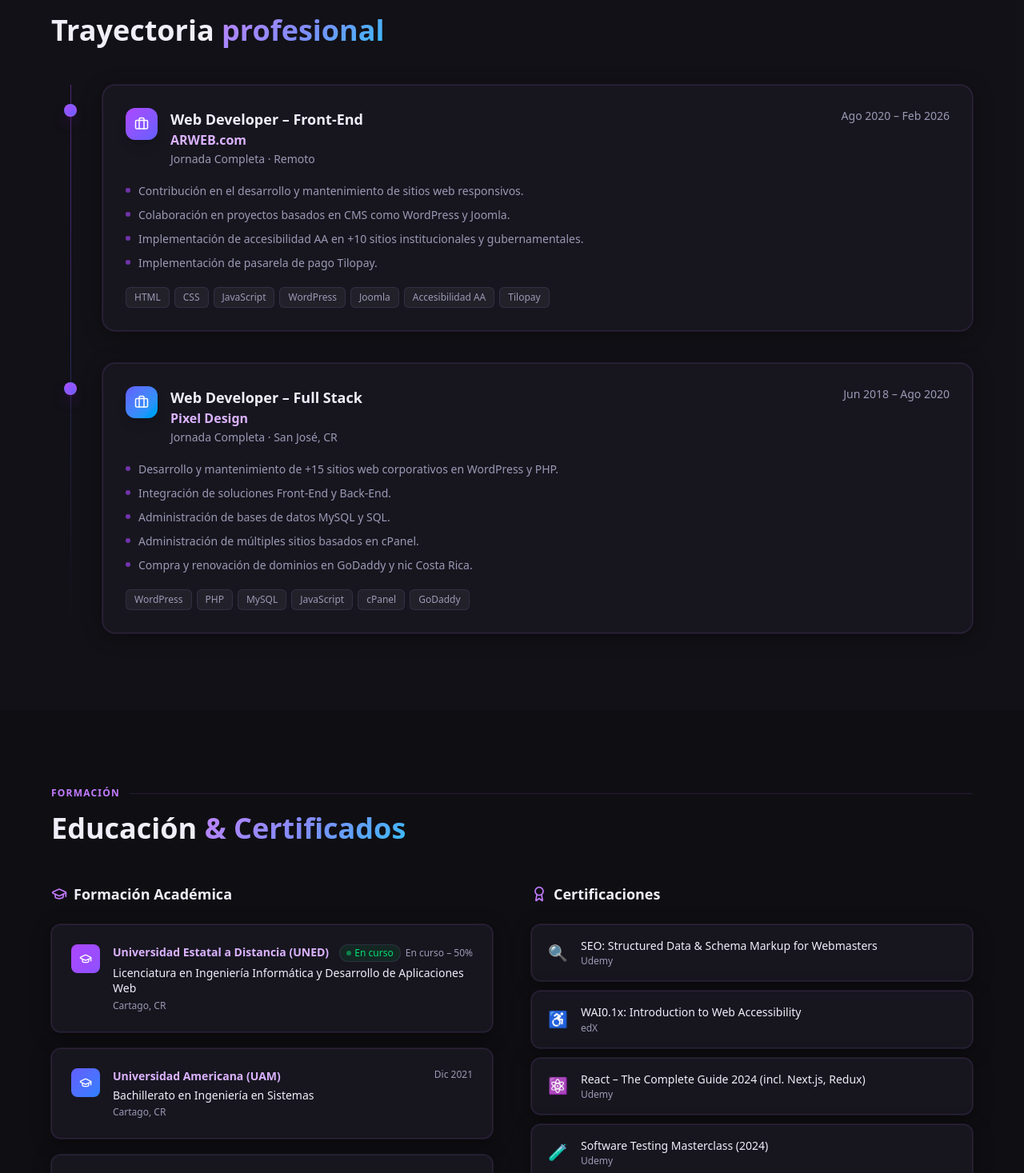
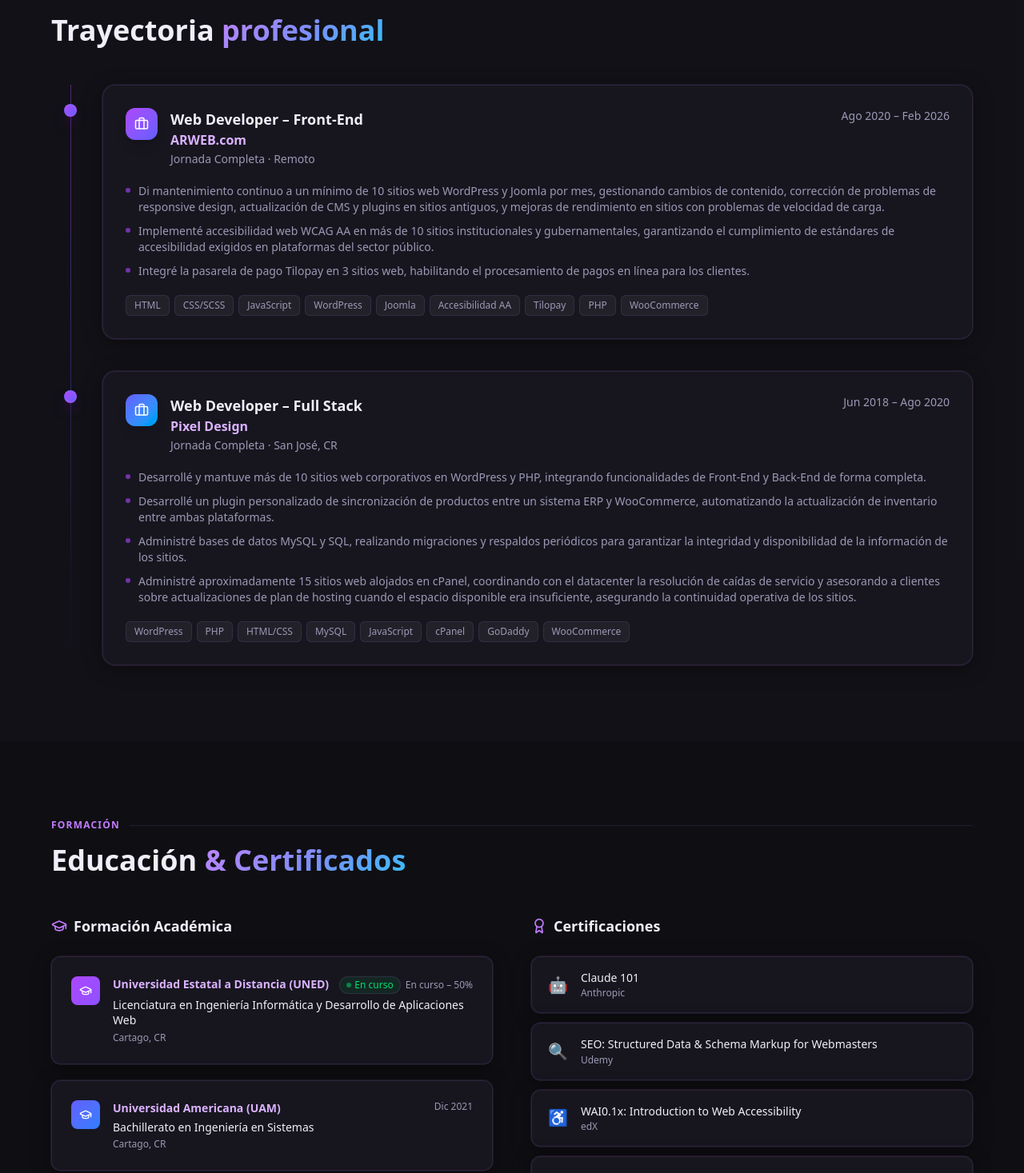
Before and after one commit to abifonseca15-rgb/portafolio, a React (Vite) app: page / in a window 1280 px wide. Shown: the part 1840-3307 px from the top of the page at 80% size. Built offline with nearby package versions, Linux system fonts and the light colour scheme.

Commit message:
Update education, experience and Vite config

```diff
--- a/components/Education.jsx
+++ b/components/Education.jsx
@@ -1,6 +1,10 @@
 import React from 'react'
 
-import { GraduationCap, Award } from "lucide-react";
+import {
+  GraduationCap,
+  Award,
+  Bot,
+} from "lucide-react";
 
 const education = [
   {
@@ -33,6 +37,11 @@ const education = [
 ];
 
 const certificates = [
+  {
+    title: "Claude 101",
+    issuer: "Anthropic",
+    icon: "🤖",
+  },
   {
     title: "SEO: Structured Data & Schema Markup for Webmasters",
     issuer: "Udemy",
@@ -133,18 +142,28 @@ export default function Education() {
               Certificaciones
             </h3>
             <div className="flex flex-col gap-3">
-              {certificates.map((cert, i) => (
+              {certificates.map((cert, i) => {
+                const Icon = cert.icon;
+
+                return (
                   <div
                     key={i}
                     className="flex items-center gap-4 rounded-xl bg-[#17161f] border border-purple-500/10 px-5 py-4 glow-card group"
                   >
+                    {typeof Icon === "function" ? (
+                      <span className="shrink-0 flex items-center justify-center w-6 h-6 text-purple-300">
+                        <Icon size={18} />
+                      </span>
+                    ) : (
                       <span className="text-xl shrink-0">{cert.icon}</span>
+                    )}
                     <div className="flex-1 min-w-0">
                       <p className="text-sm text-[#f0eef8] leading-snug truncate">{cert.title}</p>
                       <p className="text-xs text-[#9b99b4] mt-0.5">{cert.issuer}</p>
                     </div>
                   </div>
-              ))}
+                );
+              })}
             </div>
           </div>
         </div>
--- a/components/Experience.jsx
+++ b/components/Experience.jsx
@@ -10,12 +10,11 @@ const experiences = [
     type: "Jornada Completa · Remoto",
     current: true,
     highlights: [
-      "Contribución en el desarrollo y mantenimiento de sitios web responsivos.",
-      "Colaboración en proyectos basados en CMS como WordPress y Joomla.",
-      "Implementación de accesibilidad AA en +10 sitios institucionales y gubernamentales.",
-      "Implementación de pasarela de pago Tilopay.",
+      "Di mantenimiento continuo a un mínimo de 10 sitios web WordPress y Joomla por mes, gestionando cambios de contenido, corrección de problemas de responsive design, actualización de CMS y plugins en sitios antiguos, y mejoras de rendimiento en sitios con problemas de velocidad de carga.",
+      "Implementé accesibilidad web WCAG AA en más de 10 sitios institucionales y gubernamentales, garantizando el cumplimiento de estándares de accesibilidad exigidos en plataformas del sector público.",
+      "Integré la pasarela de pago Tilopay en 3 sitios web, habilitando el procesamiento de pagos en línea para los clientes.",
     ],
-    tech: ["HTML", "CSS", "JavaScript", "WordPress", "Joomla", "Accesibilidad AA", "Tilopay"],
+    tech: ["HTML", "CSS/SCSS", "JavaScript", "WordPress", "Joomla", "Accesibilidad AA", "Tilopay", "PHP", "WooCommerce"],
     color: "from-purple-500 to-indigo-500",
     accent: "purple",
   },
@@ -26,13 +25,12 @@ const experiences = [
     type: "Jornada Completa · San José, CR",
     current: false,
     highlights: [
-      "Desarrollo y mantenimiento de +15 sitios web corporativos en WordPress y PHP.",
-      "Integración de soluciones Front-End y Back-End.",
-      "Administración de bases de datos MySQL y SQL.",
-      "Administración de múltiples sitios basados en cPanel.",
-      "Compra y renovación de dominios en GoDaddy y nic Costa Rica.",
+      "Desarrollé y mantuve más de 10 sitios web corporativos en WordPress y PHP, integrando funcionalidades de Front-End y Back-End de forma completa.",
+      "Desarrollé un plugin personalizado de sincronización de productos entre un sistema ERP y WooCommerce, automatizando la actualización de inventario entre ambas plataformas.",
+      "Administré bases de datos MySQL y SQL, realizando migraciones y respaldos periódicos para garantizar la integridad y disponibilidad de la información de los sitios.",
+      "Administré aproximadamente 15 sitios web alojados en cPanel, coordinando con el datacenter la resolución de caídas de servicio y asesorando a clientes sobre actualizaciones de plan de hosting cuando el espacio disponible era insuficiente, asegurando la continuidad operativa de los sitios.",
     ],
-    tech: ["WordPress", "PHP", "MySQL", "JavaScript", "cPanel", "GoDaddy"],
+    tech: ["WordPress", "PHP","HTML/CSS", "MySQL", "JavaScript", "cPanel", "GoDaddy", "WooCommerce"],
     color: "from-indigo-500 to-sky-500",
     accent: "indigo",
   },
--- a/vite.config.js
+++ b/vite.config.js
@@ -5,4 +5,9 @@ import react from '@vitejs/plugin-react-swc'
 export default defineConfig({
   plugins: [react()],
   base: './',
+  server: {
+    port: 4173,
+    strictPort: false,
+    host: '0.0.0.0',
+  },
 })
```
Lines whose indentation alone changed are shown as unchanged.
